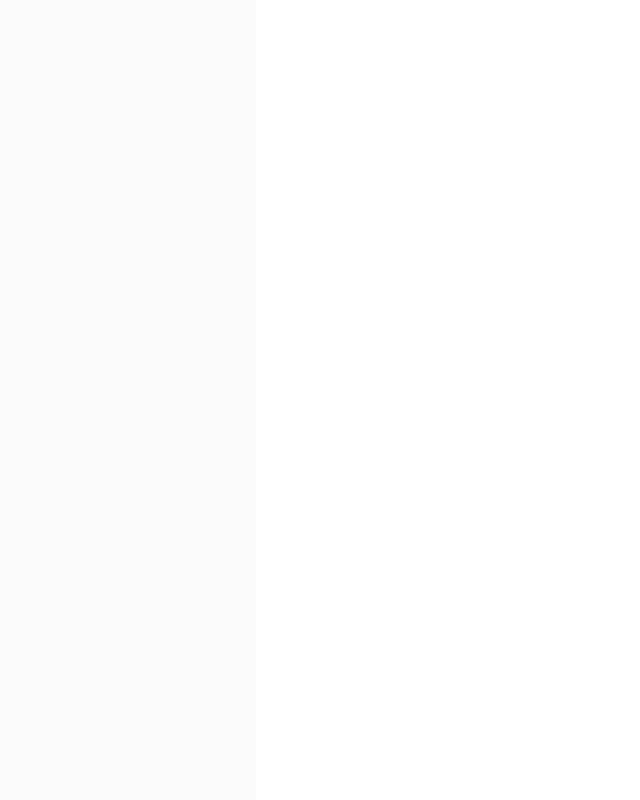
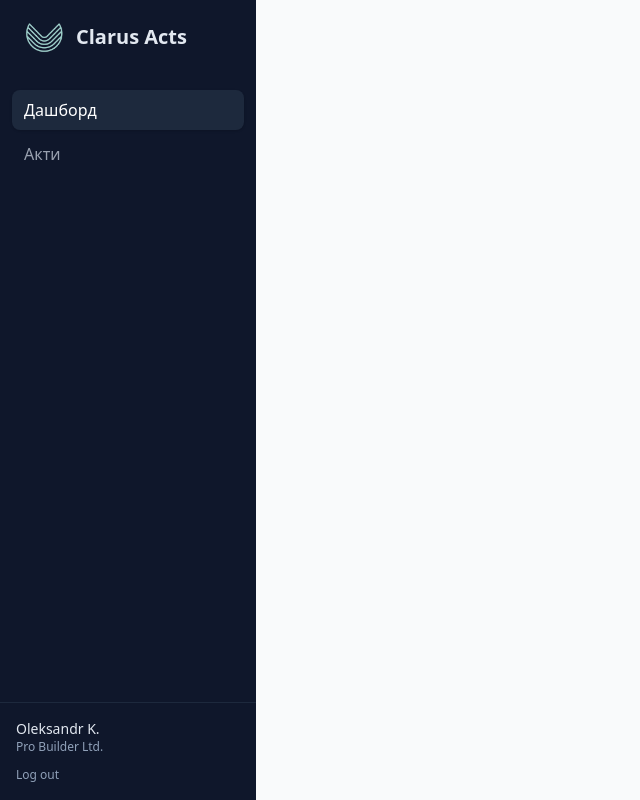
Before and after one commit to OpenAidUA/clarusacts, a Next.js app: page / in a window 1280 px wide. Shown: the whole page, without its empty margins (0-640 px from the left). Built offline with nearby package versions, Linux system fonts and the light colour scheme.

Commit message:
added sidebar

```diff
--- a/src/app/layout.tsx
+++ b/src/app/layout.tsx
@@ -1,6 +1,8 @@
 import type { Metadata } from 'next';
 import { Geist, Geist_Mono } from 'next/font/google';
 import './globals.css';
+
+import { Sidebar } from '@/shared/components/layout/Sidebar';
 
 const geistSans = Geist({
   variable: '--font-geist-sans',
@@ -31,9 +33,12 @@ export default function RootLayout({
         <meta name="theme-color" content="#000000" />
       </head>
       <body
-        className={`${geistSans.variable} ${geistMono.variable} antialiased`}
+        className={`${geistSans.variable} ${geistMono.variable} antialiased bg-gray-50 text-gray-900 grid grid-cols-[280px_1fr] min-h-screen`}
       >
-        {children}
+        <Sidebar />
+        <main className="w-full">
+          <div className="max-w-5xl mx-auto p-6 md:p-10">{children}</div>
+        </main>
       </body>
     </html>
   );
--- a/src/app/page.tsx
+++ b/src/app/page.tsx
@@ -1,9 +1,5 @@
 import Image from 'next/image';
 
 export default function Home() {
-  return (
-    <div className="flex min-h-screen items-center justify-center bg-zinc-50 font-sans dark:bg-black">
-      <main className="flex min-h-screen w-full max-w-3xl flex-col items-center justify-between py-32 px-16 bg-white dark:bg-black sm:items-start"></main>
-    </div>
-  );
+  return <div></div>;
 }
--- /dev/null
+++ b/src/shared/components/layout/Sidebar.tsx
@@ -0,0 +1,55 @@
+'use client';
+
+import Link from 'next/link';
+import Image from 'next/image';
+import { usePathname } from 'next/navigation';
+import { twMerge } from 'tailwind-merge';
+
+const nav = [
+  { name: 'Дашборд', href: '/' },
+  { name: 'Акти', href: '/acts' },
+];
+
+export function Sidebar() {
+  const pathname = usePathname();
+
+  return (
+    <aside className="flex w-64 flex-col bg-slate-900 text-slate-200">
+      <div className="flex gap-3 px-6 py-5 items-center mb-4">
+        <Image width={40} height={40} src="/logo.png" alt="logo" />
+        <p className="text-xl font-bold">Clarus Acts</p>
+      </div>
+
+      {/* Navigation */}
+      <nav className="flex-1 space-y-1 px-3">
+        {nav.map((item) => {
+          const isActive = pathname === item.href;
+
+          return (
+            <Link
+              key={item.href}
+              href={item.href}
+              className={twMerge(
+                'block rounded-md px-3 py-2 text-md font-medium transition-colors',
+                'text-gray-400 hover:bg-slate-800 hover:text-white',
+                isActive && 'bg-slate-800 text-white shadow-sm'
+              )}
+            >
+              {item.name}
+            </Link>
+          );
+        })}
+      </nav>
+
+      {/* User stub */}
+      <div className="border-t border-slate-800 px-4 py-4 text-sm">
+        <div className="font-medium">Oleksandr K.</div>
+        <div className="text-xs text-slate-400">Pro Builder Ltd.</div>
+
+        <button className="mt-3 text-xs text-slate-400 hover:text-slate-200">
+          Log out
+        </button>
+      </div>
+    </aside>
+  );
+}
```
